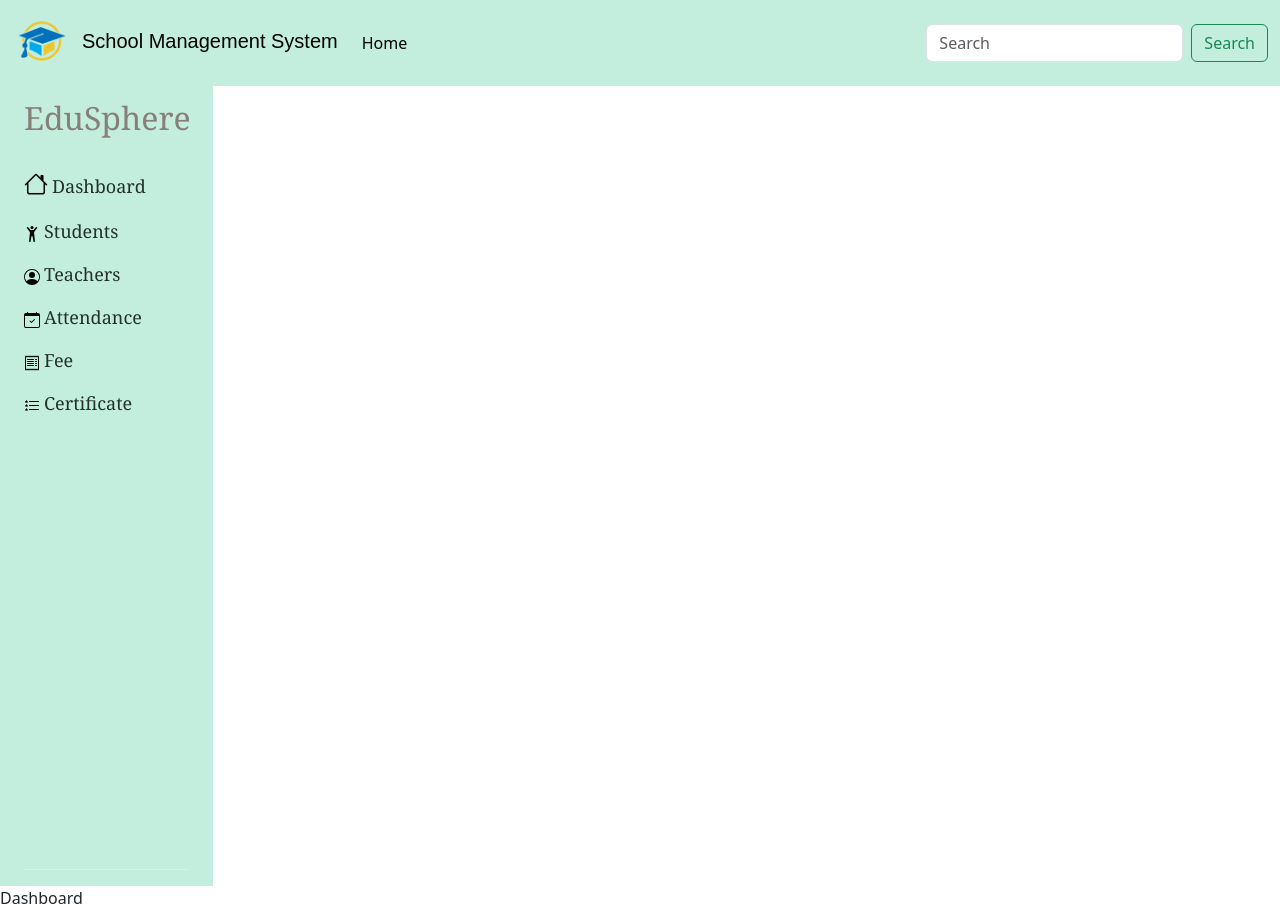
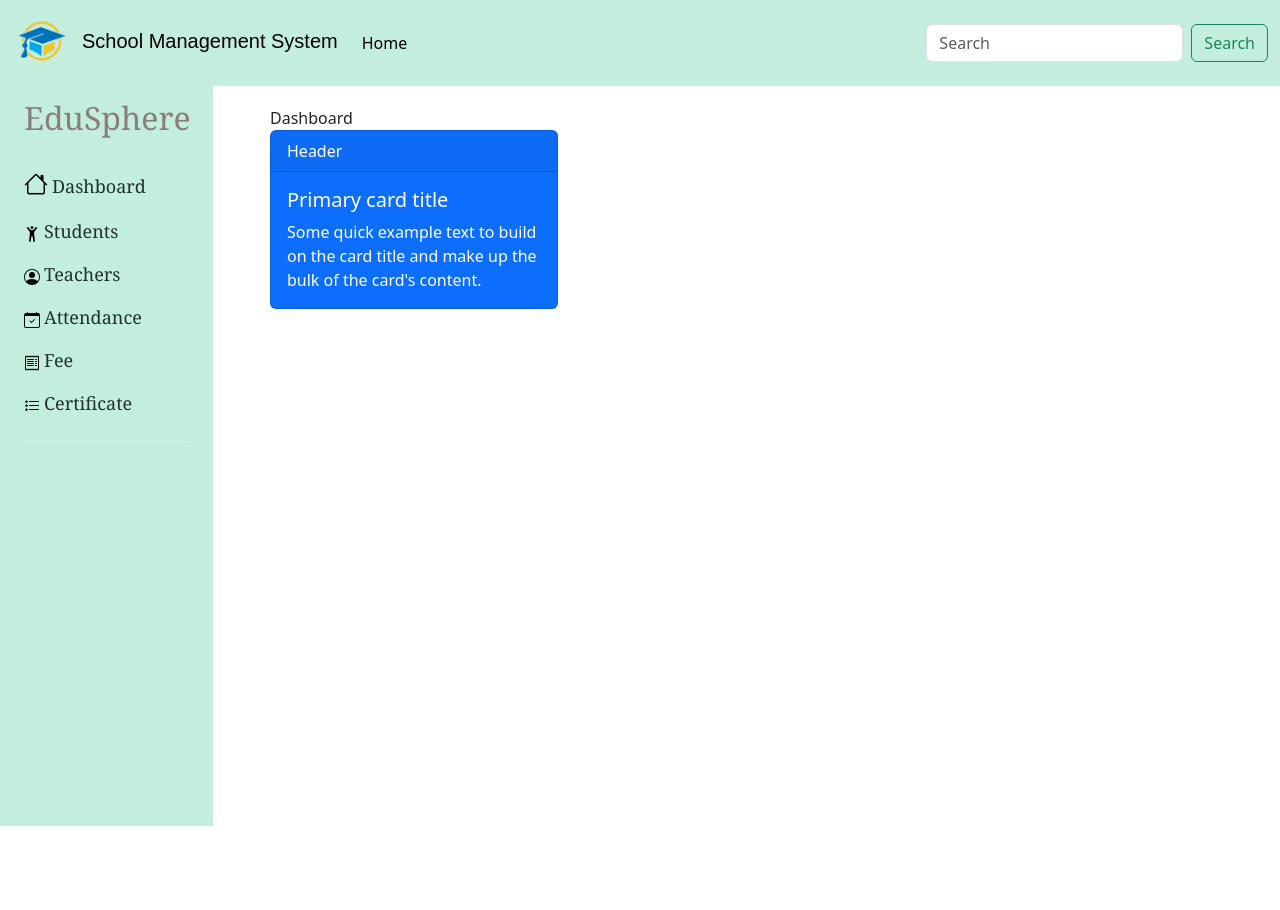
Before and after one commit to maheeen-khan/SchoolManagementSystem, a React app in the folder frontend/: page / in a window 1280 px wide. After the commit the page ends 800 px from the top, so only its background shows below. Built offline with nearby package versions, Linux system fonts and the light colour scheme; the HTML template or start-up script is replaced by a standard one.

Commit message:
sidebar adjustment

```diff
--- /dev/null
+++ b/frontend/src/componenets/Cards/Cards.jsx
@@ -0,0 +1,19 @@
+import React from 'react';
+
+function Cards() {
+  return (
+    <div>
+      <div className="card text-white bg-primary mb-3" style={{ maxWidth: "18rem" }}>
+        <div className="card-header">Header</div>
+        <div className="card-body">
+          <h5 className="card-title">Primary card title</h5>
+          <p className="card-text">
+            Some quick example text to build on the card title and make up the bulk of the card's content.
+          </p>
+        </div>
+      </div>
+    </div>
+  );
+}
+
+export default Cards;
--- a/frontend/src/componenets/Navbar/Navbar.jsx
+++ b/frontend/src/componenets/Navbar/Navbar.jsx
@@ -2,7 +2,7 @@ import React from 'react'
 import Logo2 from '../../assets/Logo.png'
 function Navbar() {
   return (
-    <nav className="navbar navbar-expand-lg  " style={{ backgroundColor: "#8fdfc288"}}>
+    <nav className="navbar navbar-expand-lg  " style={{ backgroundColor: "#8fdfc288" }}>
       <div className="container-fluid">
         <a className="navbar-brand" href="#" style={{fontFamily:'fantasy' }}>
           <img src={Logo2} alt="Logo"  style={{ width: "60px", height: "60px", marginRight: "10px" }}/>
--- a/frontend/src/componenets/Sidebar/Sidebar.jsx
+++ b/frontend/src/componenets/Sidebar/Sidebar.jsx
@@ -13,12 +13,13 @@ function Sidebar() {
   // }, []);
 
   return (
-    <div className="container-fluid" style={{ height: '100vh' }}>
+    <div className="container-fluid" style={{ top:'86px' ,position:"fixed" , height: "calc(100vh - 60px)"}}>
       <div className="row h-100 flex-nowrap">
 
         {/* Sidebar */}
         <div className="col-auto col-md-3 col-xl-2 px-sm-2 px-0 d-flex flex-column " style={{backgroundColor: "#8fdfc288"}} >
-          <div className="d-flex flex-column align-items-center align-items-sm-start px-3 pt-2 text-white h-100">
+          <div className="d-flex flex-column align-items-center align-items-sm-start px-3 pt-2 text-white"
+      >
 
             <Link
               to="/"
--- a/frontend/src/pages/Mainpage/Dashboard/Dashboard.jsx
+++ b/frontend/src/pages/Mainpage/Dashboard/Dashboard.jsx
@@ -1,10 +1,10 @@
 import React from 'react'
-
+import Cards from '../../../componenets/Cards/Cards'
 function Dashboard() {
   return (
     <div>
       Dashboard
-
+      <Cards />
     </div>
   )
 }
--- a/frontend/src/routes/AppRoute.jsx
+++ b/frontend/src/routes/AppRoute.jsx
@@ -1,19 +1,28 @@
+import React from "react";
+import Navbar from "../componenets/Navbar/Navbar";
+import Sidebar from "../componenets/Sidebar/Sidebar";
 import { Outlet } from "react-router-dom";
-import Navbar from "../componenets/Navbar/Navbar";
 
-import Sidebar from "../componenets/Sidebar/Sidebar";
+function Layout() {
+  return (
+    <div style={{ display: "flex", flexDirection: "column", height: "100vh" }}>
 
-function AppRoute() {
-  return (
-    <div className="layout">
-
+      {/* Navbar on top */}
       <Navbar />
-      <Sidebar />
-      <Outlet />
-
-
+    <Sidebar/>
+      {/* Main content area */}
+      <div
+        style={{
+          marginLeft: "250px",  // match sidebar width
+          padding: "20px",
+          overflowY: "auto",
+          flex: 1,
+        }}
+      >
+        <Outlet />
+      </div>
     </div>
   );
 }
 
-export default AppRoute;
+export default Layout;
```
Also changed, not shown: frontend/src/componenets/Sidebar/Sidebar.css (deleted).
